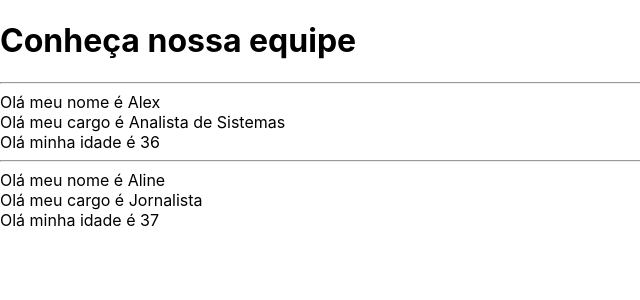
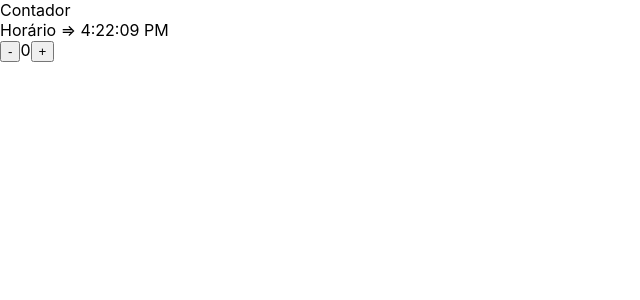
Before and after one commit to alextalha/react-examples, a React (Create React App) app: page / in a window 1280 px wide. Shown: the top 300 px of the page, without its empty margins (0-640 px from the left). Built offline with nearby package versions, Linux system fonts and the light colour scheme.

Commit message:
ciclo devida dos componentes

```diff
--- a/src/App.js
+++ b/src/App.js
@@ -1,39 +1,54 @@
-import React, {Component} from 'react';
+import React, { Component } from 'react'
+
+class App extends Component {
+
+  constructor(props){
+    super(props);
+    this.state = {
+      nome: "Alex",
+      contador : 0,
+      horario: "00:00:00"
+    }
+  }
 
 
-class Equipe extends Component{
 
-  render(){
+
+  componentDidMount(){
+    setInterval(() => {
+        this.setState({horario : new Date().toLocaleTimeString()})
+    }, 1000);
+  }
+
+  componentDidUpdate(){
+    console.log("Atualizou")
+  }
+
+
+
+  aumentar(){
+    this.setState({contador : this.state.contador + 1})
+  }
+
+
+  diminuir(){
+    this.setState({contador : this.state.contador - 1})
+  }
+
+
+  render() {
     return (
       <div>
-        <hr/>
-       <Sobre nome={this.props.nome} cargo={this.props.cargo} idade={this.props.idade} />
-      </div>
-    )
-  }
-}
-class Sobre extends Component{
-
-  render(){
-    return (
-      <div>
-        <span>Olá meu nome é {this.props.nome}</span> <br />
-        <span>Olá meu cargo é {this.props.cargo}</span><br />
-        <span>Olá minha idade é {this.props.idade}</span>
+         <span>Contador</span>
+        <div>
+          <div>Horário => {this.state.horario} </div>
+          <button onClick={ (event) => this.diminuir()}>-</button>
+          {this.state.contador}
+          <button onClick={ (event) => this.aumentar()}>+</button>
+        </div>
       </div>
     )
   }
 }
 
-function App(props) {
-  return (
-    <div>
-      <h1>Conheça nossa equipe</h1>
-      <Equipe nome="Alex" cargo="Analista de Sistemas" idade="36"/>
-      <Equipe nome="Aline" cargo="Jornalista" idade="37"/>
-    </div>
-  )
-
-}
-
 export default App;
```
